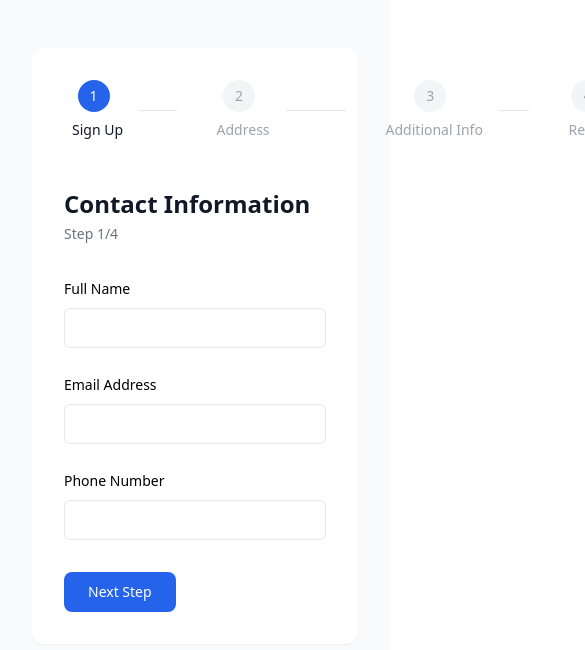
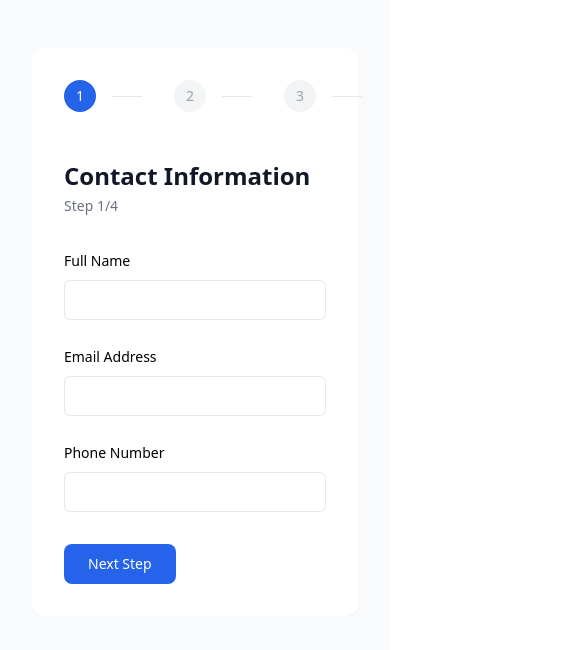
Before and after one commit to marville001/multi-step-form, a React (Vite) app: page / in a window 390 px wide. Shown: the top 650 px of the page, 585 px wide, since content can reach past the window. Built offline with nearby package versions, Linux system fonts and the light colour scheme.

Commit message:
responsiveness

```diff
--- a/src/App.jsx
+++ b/src/App.jsx
@@ -46,7 +46,7 @@ function App() {
 
   return (
     <div className="min-h-screen bg-gray-50 py-12">
-      <div className="container max-w-3xl">
+      <div className="container max-w-3xl overflow-hidden">
         <FormProvider {...methods}>
           <form onSubmit={handleSubmit(onSubmit)} className="space-y-8">
             <div className="bg-white shadow-sm rounded-xl p-8">
@@ -65,7 +65,7 @@ function App() {
                         {s.number}
                       </div>
                       <span
-                        className={`ml-2 text-sm text-center ${
+                        className={`ml-2 text-sm hidden md:inline-block text-center ${
                           step >= s.number ? 'text-gray-900' : 'text-gray-400'
                         }`}
                       >
@@ -73,7 +73,7 @@ function App() {
                       </span>
                     </div>
                     {index < steps.length - 1 && (
-                      <div className="flex-1 h-[1px] w-[60px] bg-gray-200 mx-4" />
+                      <div className="flex-1 h-[1px] w-[30px] lg:w-[60px] bg-gray-200 mx-4" />
                     )}
                   </div>
                 ))}
```
